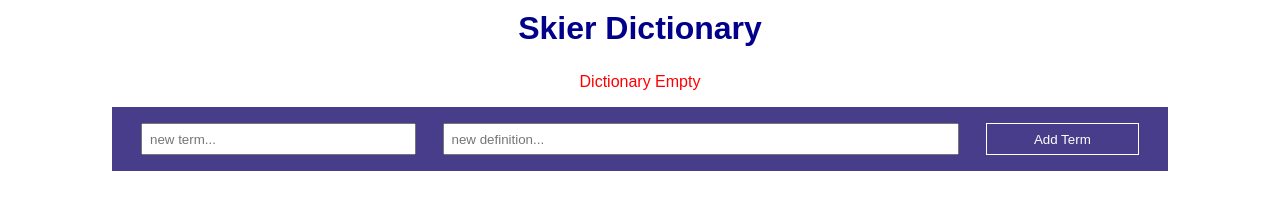
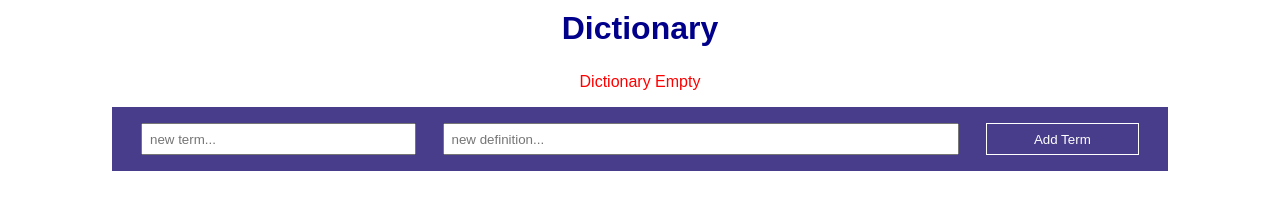
Before and after one commit to WaleedSehgal/Dictionary, a website: page public/index.html in a window 1280 px wide. Drawn offline with Linux system fonts and the light colour scheme; no server answers.

Commit message:
Updates script and styling

```diff
--- a/public/index.html
+++ b/public/index.html
@@ -12,7 +12,7 @@
 </head>
 <body>
 
-    <h1>Skier Dictionary</h1>
+    <h1>Dictionary</h1>
     <dl></dl>
     <p>Dictionary Empty</p>
 
```
